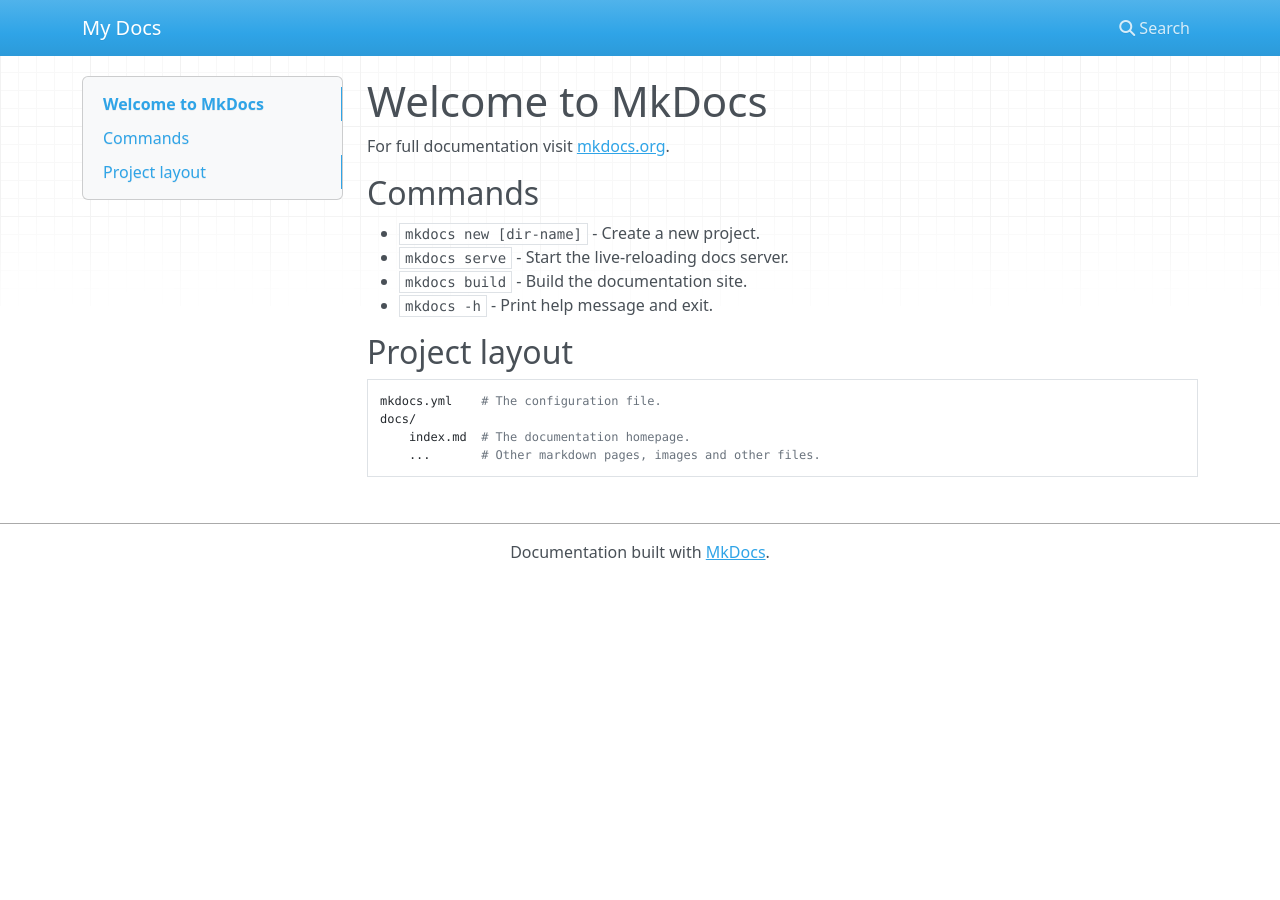
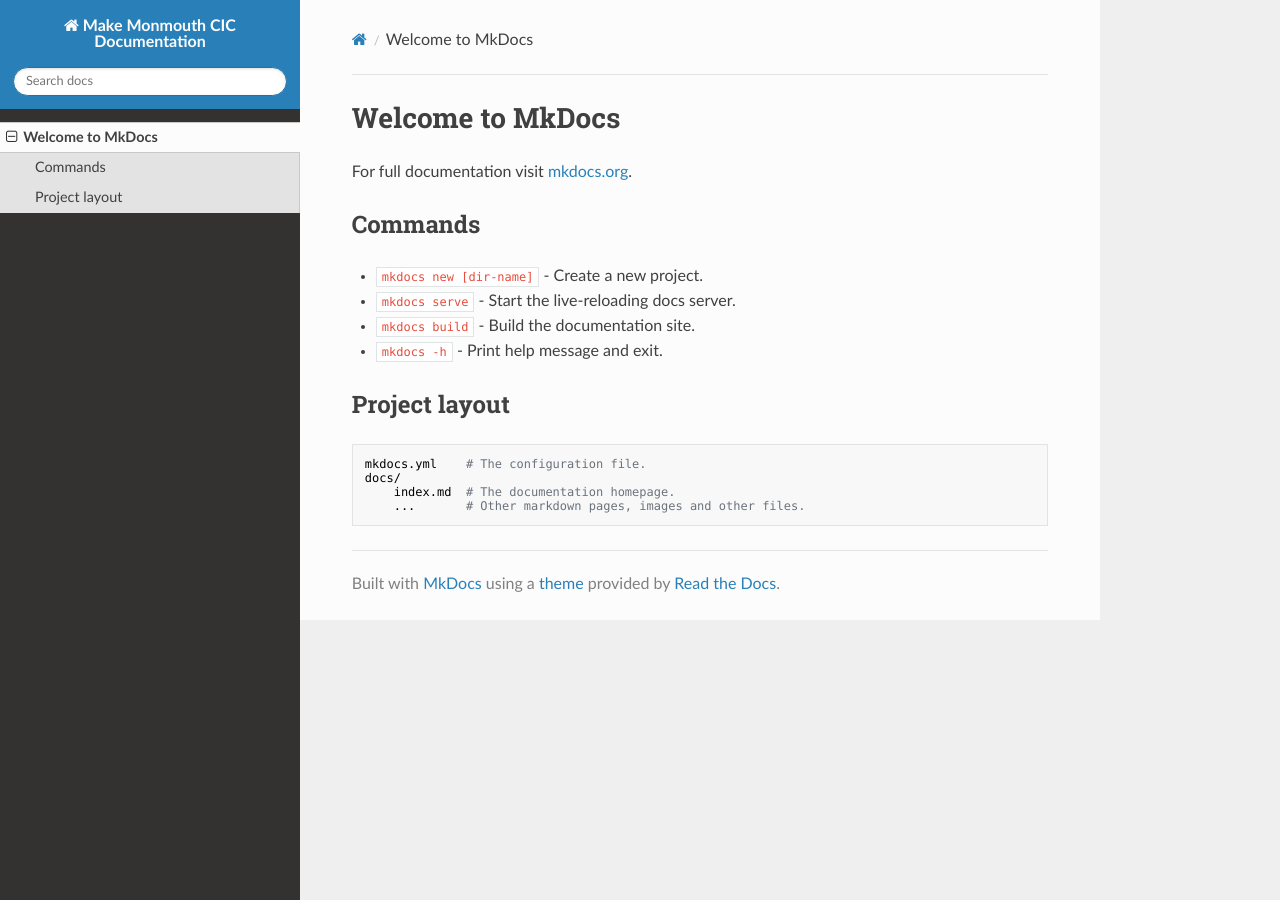
Before and after one commit to MakeMonmouth/docs, an MkDocs documentation site: the page built from docs/index.md, in a window 1280 px wide. Built offline with MkDocs 1.6.1, drawn with Linux system fonts in a browser that asks for light colours; nearby versions of some CDN libraries.

Commit message:
Add correct title and theme

```diff
--- a/mkdocs.yml
+++ b/mkdocs.yml
@@ -1 +1,3 @@
-site_name: My Docs
+site_name: Make Monmouth CIC Documentation
+theme:
+    name: readthedocs
```
